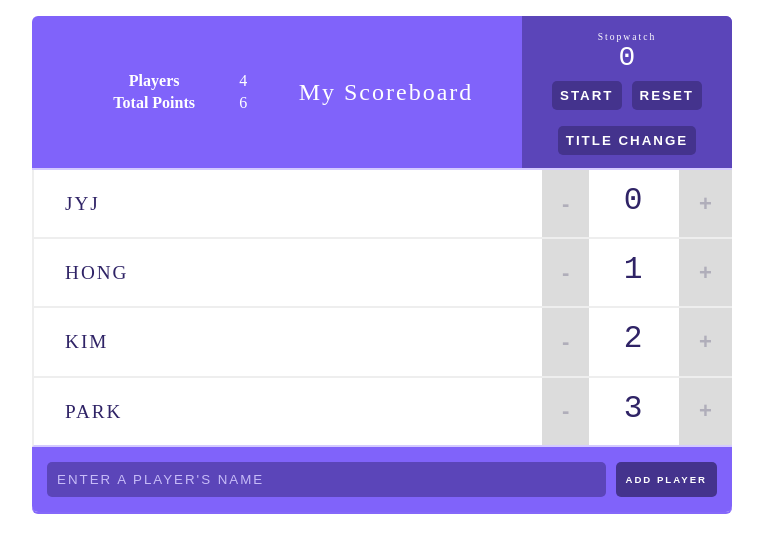
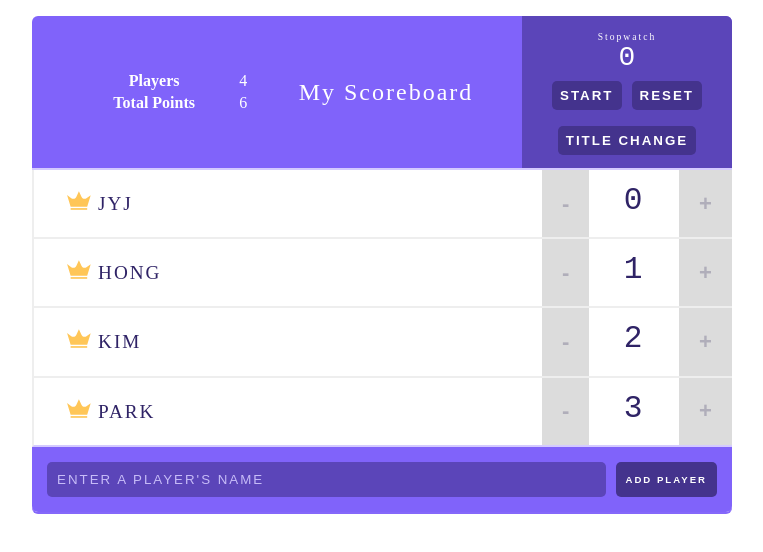
Before and after one commit to applezest/scoreboard, a React (Create React App) app: page / in a window 1280 px wide. Shown: the top 552 px of the page, without its empty margins (258-1021 px from the left). Built offline with nearby package versions, Linux system fonts and the light colour scheme.

Commit message:
composition 기법으로 CustomPlayer 생성
1)CustomPlayer 에서 자식요소 포함
2)Player에서 this.props.children 으로 받기

```diff
--- a/src/App.js
+++ b/src/App.js
@@ -1,9 +1,9 @@
 import React from 'react';
 import './App.css';
 import Header from './components/Header';
-import Player from './components/Players';
 import AddPlayerForm from './components/AddPlayerForm';
 import {connect} from "react-redux";
+import {CustomPlayer} from "./components/CustomPlayer";
 
 
 class App extends React.Component {
@@ -16,7 +16,7 @@
 
         {
           this.props.players.map(player => (
-            <Player name={player.name} score={player.score} key={player.id} id={player.id} />
+            <CustomPlayer name={player.name} score={player.score} key={player.id} id={player.id} />
           ))
         } {/*배열리턴*/}
 
--- /dev/null
+++ b/src/components/CustomPlayer.js
@@ -0,0 +1,13 @@
+import React from 'react';
+import Player from './Players';
+
+export const CustomPlayer = (props) => {
+	return (
+		<Player {...props}>
+			<svg viewBox="0 0 44 35" className="svg is-high-score">
+				<path d="M26.7616 10.6207L21.8192 0L16.9973 10.5603C15.3699 14.1207 10.9096 15.2672 7.77534 12.9741L0 7.24138L6.56986 28.8448H37.0685L43.5781 7.72414L35.7425 13.0948C32.6685 15.2672 28.3288 14.0603 26.7616 10.6207Z" transform="translate(0 0.301727)"/>
+				<rect width="30.4986" height="3.07759" transform="translate(6.56987 31.5603)"/>
+			</svg>
+		</Player>
+	);
+}
--- a/src/components/Players.js
+++ b/src/components/Players.js
@@ -21,6 +21,7 @@
 			<div className='player'>
 			<span className='player-name'>
 				<button className='remove-player' onClick={() => removePlayer(id)}>x</button>
+				{this.props.children}
 				{name}
 			</span>
 				<Counter id={id} score={score} />
```
